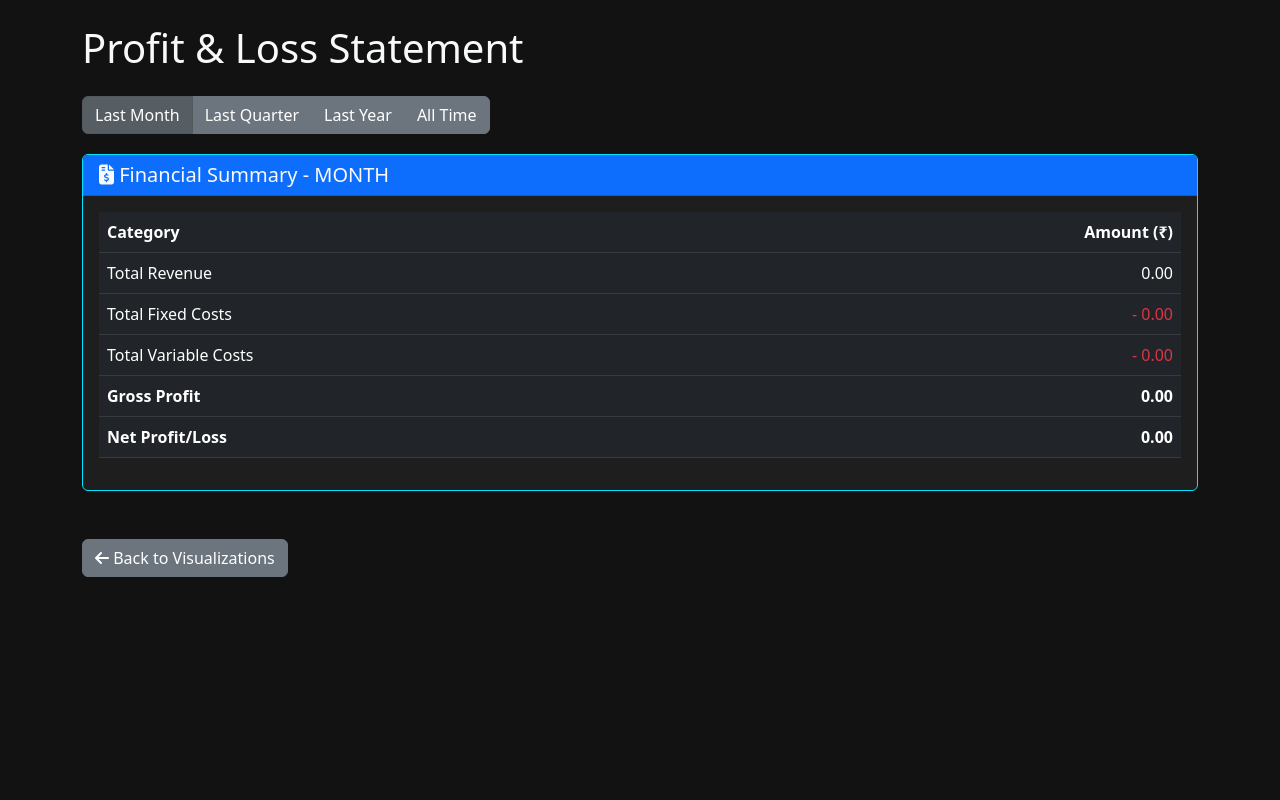
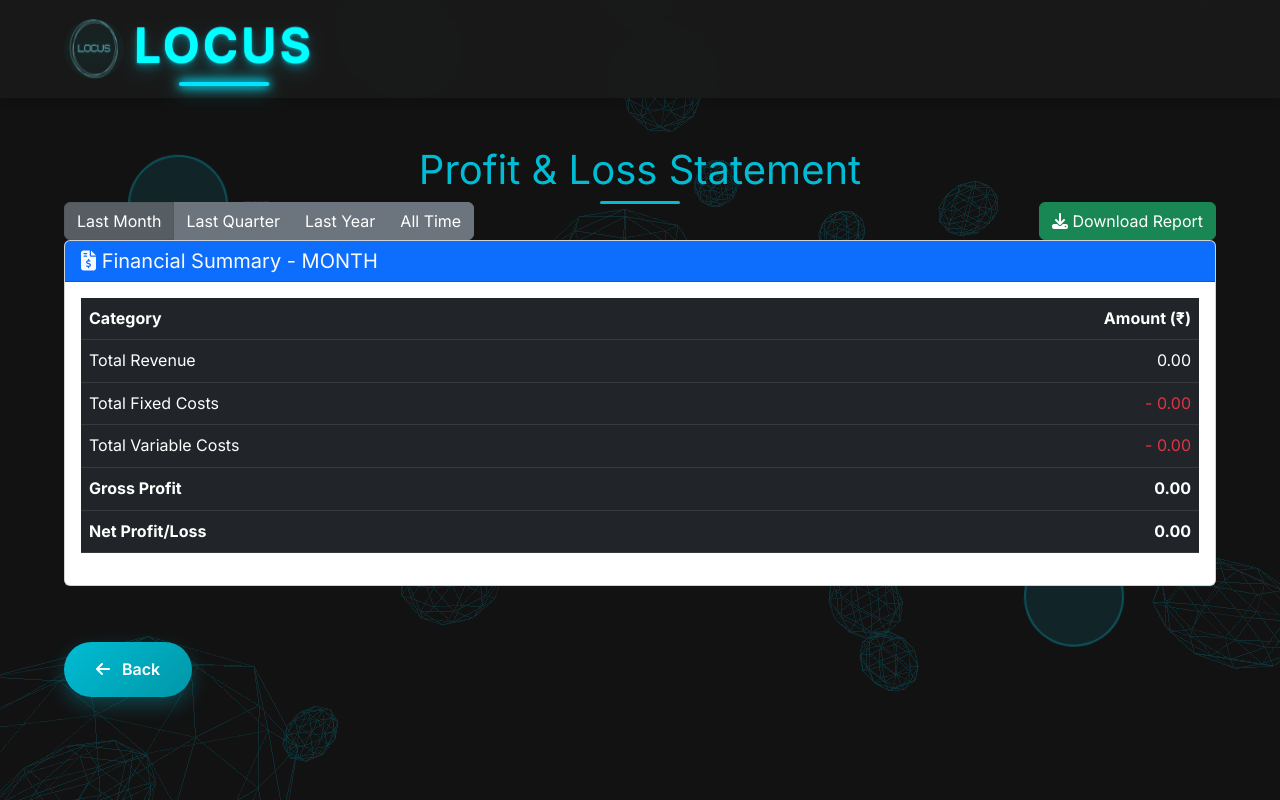
Before and after one commit to omchitlangia/locus, a Flask app: page /dashboard/visualization/profit-loss in a window 1280 px wide. Run offline with Flask 3, Linux system fonts and the light colour scheme; the visitor is signed in with stand-in values (Sample User, id 1); data that the repository does not hold is empty; some libraries are stand-ins or nearby versions.

Commit message:
Update profit_loss_new.html

```diff
--- a/app/templates/visualization/profit_loss_new.html
+++ b/app/templates/visualization/profit_loss_new.html
@@ -1,54 +1,199 @@
 <!DOCTYPE html>
 <html lang="en">
 <head>
-  <meta charset="UTF-8">
-  <meta name="viewport" content="width=device-width, initial-scale=1.0">
+  <meta charset="UTF-8" />
+  <meta name="viewport" content="width=device-width, initial-scale=1.0"/>
   <title>LOCUS - Profit & Loss</title>
+  <link href="https://fonts.googleapis.com/css2?family=Inter:wght@400;600;700&display=swap" rel="stylesheet">
   <link rel="stylesheet" href="https://cdnjs.cloudflare.com/ajax/libs/font-awesome/6.5.0/css/all.min.css">
-  <link href="https://cdn.jsdelivr.net/npm/bootstrap@5.3.0/dist/css/bootstrap.min.css" rel="stylesheet">
+  <link href="https://cdn.jsdelivr.net/npm/bootstrap@5.3.0/dist/css/bootstrap.min.css" rel="stylesheet" />
+  <link href="https://cdn.jsdelivr.net/npm/aos@2.3.4/dist/aos.css" rel="stylesheet" />
   <style>
     body {
+      font-family: 'Inter', sans-serif;
       background-color: #121212;
+      color: #f0f0f0;
+      margin: 0;
+      padding: 0;
+      line-height: 1.6;
+      scroll-behavior: smooth;
+    }
+    .header {
+      position: sticky;
+      top: 0;
+      z-index: 999;
+      background-color: rgba(26, 26, 26, 0.95);
+      padding: 1rem 0;
+      color: #fff;
+      box-shadow: 0 2px 10px rgba(0, 0, 0, 0.2);
+      backdrop-filter: blur(10px);
+    }
+    .logo-bar {
+      display: flex;
+      align-items: center;
+      justify-content: space-between;
+      width: 90%;
+      max-width: 1200px;
+      margin: auto;
+    }
+    .logo-container {
+      display: flex;
+      align-items: center;
+      gap: 10px;
+      perspective: 800px;
+    }
+    .logo-animated-container {
+      width: 60px;
+      height: 60px;
+      border-radius: 50%;
+      overflow: hidden;
+      display: flex;
+      align-items: center;
+      justify-content: center;
+      perspective: 1000px;
+    }
+    .logo-spin {
+      width: 100%;
+      height: auto;
+      animation: rotateLogo 6s linear infinite;
+      filter: drop-shadow(0 0 12px rgba(0, 255, 255, 0.6));
+      transform-style: preserve-3d;
+      border-radius: 50%;
+    }
+    @keyframes rotateLogo {
+      0% { transform: rotateY(0deg); }
+      50% { transform: rotateY(180deg) scale(1.1); }
+      100% { transform: rotateY(360deg); }
+    }
+    .container {
+      width: 90%;
+      max-width: 1200px;
+      margin: auto;
+      padding: 3rem 0;
+    }
+    h1 {
+      text-align: center;
+      font-size: 2.5rem;
+      color: #00bcd4;
+      position: relative;
+    }
+    h1::after {
+      content: '';
+      position: absolute;
+      bottom: -10px;
+      left: 50%;
+      transform: translateX(-50%);
+      width: 80px;
+      height: 3px;
+      background: #00bcd4;
+      border-radius: 3px;
+    }
+    .btn-back {
+      display: inline-block;
+      margin-top: 2rem;
+      padding: 0.9rem 2rem;
+      background: linear-gradient(135deg, #00bcd4, #0097a7);
       color: white;
+      border: none;
+      border-radius: 50px;
+      font-weight: 600;
+      text-decoration: none;
+      box-shadow: 0 8px 20px rgba(0, 188, 212, 0.3);
+      transition: all 0.3s ease;
     }
-    .card {
-      background-color: #1e1e1e;
-      border: 1px solid #00e5ff;
+    .btn-back i {
+      margin-right: 8px;
     }
-    .table-dark {
-      background-color: #1e1e1e;
-    }
-    .bg-success {
-      background-color: #28a745 !important;
-    }
-    .bg-danger {
-      background-color: #dc3545 !important;
-    }
-    .btn-secondary {
-      background-color: #6c757d;
-      color: white;
-    }
-    .btn-download {
-      background-color: #28a745;
-      color: white;
-    }
-    .timeframe-selector {
-      margin-bottom: 20px;
-    }
-    .loading-spinner {
-      display: none;
-      text-align: center;
-      margin: 20px 0;
+    .btn-back:hover {
+      transform: translateY(-3px);
+      box-shadow: 0 12px 30px rgba(0, 188, 212, 0.5);
     }
     .transaction-table {
       max-height: 300px;
       overflow-y: auto;
     }
+    #threejs-container {
+      position: fixed;
+      top: 0; left: 0;
+      width: 100%;
+      height: 100%;
+      z-index: -1;
+      opacity: 0.3;
+    }
+    .floating-element {
+      position: absolute;
+      width: 100px;
+      height: 100px;
+      background: rgba(0, 188, 212, 0.1);
+      border: 2px solid rgba(0, 188, 212, 0.3);
+      border-radius: 50%;
+      pointer-events: none;
+      z-index: -1;
+      animation: float 8s ease-in-out infinite;
+    }
+    @keyframes float {
+      0%, 100% { transform: translateY(0) rotate(0deg); }
+      50% { transform: translateY(-20px) rotate(5deg); }
+    }
+    .logo-text {
+  font-size: 3rem;
+  font-weight: 900;
+  text-align: center;
+  text-transform: uppercase;
+  letter-spacing: 3px;
+  color: #00e5ff;
+  background: linear-gradient(145deg, #00e5ff, #00bcd4);
+  -webkit-background-clip: text;
+  -webkit-text-fill-color: transparent;
+
+  text-shadow:
+    0 1px 0 #0ff,
+    0 2px 3px rgba(0, 229, 255, 0.5),
+    0 5px 8px rgba(0, 229, 255, 0.3),
+    0 8px 20px rgba(0, 229, 255, 0.2);
+
+  perspective: 100px;
+  transform: rotateX(5deg);
+  position: relative;
+}
+
+.logo-text::after {
+  content: '';
+  position: absolute;
+  bottom: -12px;
+  left: 50%;
+  transform: translateX(-50%);
+  width: 90px;
+  height: 4px;
+  background: #00e5ff;
+  border-radius: 4px;
+  box-shadow:
+    0 0 8px #00e5ff,
+    0 0 12px #00e5ff,
+    0 0 20px #00e5ff;
+}
+
   </style>
 </head>
-<body>
-  <div class="container py-4">
-    <h1 class="text-light mb-4">Profit & Loss Statement</h1>
+<body class="dark-mode">
+  <div id="threejs-container"></div>
+  <div class="floating-element" style="top: 20%; left: 10%; animation-delay: 0s;"></div>
+  <div class="floating-element" style="top: 70%; left: 80%; animation-delay: 1s;"></div>
+  <div class="floating-element" style="top: 40%; left: 60%; animation-delay: 2s;"></div>
+
+  <header class="header">
+    <div class="logo-bar">
+      <div class="logo-container">
+        <div class="logo-animated-container">
+          <img src="static/photos/logo.png" alt="LOCUS Logo" class="logo-spin" />
+        </div>
+        <h1 class="logo-text">LOCUS</h1>
+      </div>
+    </div>
+  </header>
+
+  <div class="container" data-aos="fade-up">
+    <h1>Profit & Loss Statement</h1>
 
     <div class="timeframe-selector">
       <div class="row">
@@ -60,10 +205,15 @@
             <button class="btn btn-secondary timeframe-btn" data-timeframe="all_time">All Time</button>
           </div>
         </div>
+        <div class="col-md-6 text-end">
+          <button class="btn btn-success" id="downloadBtn">
+            <i class="fas fa-download"></i> Download Report
+          </button>
+        </div>
       </div>
     </div>
 
-    <div id="loadingSpinner" class="loading-spinner">
+    <div id="loadingSpinner" class="loading-spinner" style="text-align:center; display:none;">
       <div class="spinner-border text-primary" role="status">
         <span class="visually-hidden">Loading...</span>
       </div>
@@ -71,48 +221,105 @@
     </div>
 
     <div id="contentArea">
-      <!-- Content will be loaded here dynamically -->
+      <!-- Dynamic content will be loaded here -->
     </div>
 
-    <a href="/dashboard/visualization" class="btn btn-secondary mt-4">
-      <i class="fas fa-arrow-left"></i> Back to Visualizations
+    <a href="/dashboard/visualization" class="btn-back">
+      <i class="fas fa-arrow-left"></i> Back
     </a>
   </div>
 
   <script src="https://cdn.jsdelivr.net/npm/bootstrap@5.3.0/dist/js/bootstrap.bundle.min.js"></script>
+  <script src="https://cdn.jsdelivr.net/npm/aos@2.3.4/dist/aos.js"></script>
+  <script src="https://cdnjs.cloudflare.com/ajax/libs/three.js/r128/three.min.js"></script>
   <script>
-    document.addEventListener('DOMContentLoaded', function() {
+    AOS.init();
+
+    // THREE.js background animation
+    const container = document.getElementById('threejs-container');
+    if (container) {
+      const scene = new THREE.Scene();
+      const camera = new THREE.PerspectiveCamera(75, window.innerWidth / window.innerHeight, 0.1, 1000);
+      const renderer = new THREE.WebGLRenderer({ alpha: true });
+      renderer.setSize(window.innerWidth, window.innerHeight);
+      container.appendChild(renderer.domElement);
+
+      const geometry = new THREE.IcosahedronGeometry(1, 1);
+      const material = new THREE.MeshBasicMaterial({ color: 0x00bcd4, wireframe: true, transparent: true, opacity: 0.3 });
+
+      const particles = [];
+      for (let i = 0; i < 50; i++) {
+        const particle = new THREE.Mesh(geometry, material.clone());
+        particle.position.set(Math.random() * 30 - 15, Math.random() * 30 - 15, Math.random() * 30 - 15);
+        particle.rotationSpeed = { x: Math.random() * 0.01, y: Math.random() * 0.02 };
+        particle.moveAmplitude = Math.random() * 0.003 + 0.001;
+        scene.add(particle);
+        particles.push(particle);
+      }
+
+      camera.position.z = 10;
+      let t = 0;
+      let mouseX = 0, mouseY = 0, targetX = 0, targetY = 0;
+
+      document.addEventListener('mousemove', e => {
+        mouseX = (e.clientX / window.innerWidth) * 2 - 1;
+        mouseY = -(e.clientY / window.innerHeight) * 2 + 1;
+      });
+
+      function animate() {
+        requestAnimationFrame(animate);
+        t += 0.01;
+        targetX += (mouseX - targetX) * 0.05;
+        targetY += (mouseY - targetY) * 0.05;
+        camera.position.x = targetX * 5;
+        camera.position.y = targetY * 2;
+        camera.lookAt(scene.position);
+        particles.forEach(p => {
+          p.rotation.x += p.rotationSpeed.x;
+          p.rotation.y += p.rotationSpeed.y;
+          p.position.x += Math.sin(t + p.position.y) * p.moveAmplitude;
+          p.position.y += Math.cos(t + p.position.x) * p.moveAmplitude;
+        });
+        renderer.render(scene, camera);
+      }
+
+      animate();
+      window.addEventListener('resize', () => {
+        camera.aspect = window.innerWidth / window.innerHeight;
+        camera.updateProjectionMatrix();
+        renderer.setSize(window.innerWidth, window.innerHeight);
+      });
+    }
+
+    // Dynamic data loading
+    document.addEventListener('DOMContentLoaded', function () {
       const timeframe = new URLSearchParams(window.location.search).get('timeframe') || 'month';
       loadData(timeframe);
 
-      // Set active timeframe button
       document.querySelectorAll('.timeframe-btn').forEach(btn => {
-        if (btn.dataset.timeframe === timeframe) {
-          btn.classList.add('active');
-        }
-
-        btn.addEventListener('click', function() {
+        if (btn.dataset.timeframe === timeframe) btn.classList.add('active');
+        btn.addEventListener('click', function () {
           const newTimeframe = this.dataset.timeframe;
           loadData(newTimeframe);
           history.pushState(null, '', `?timeframe=${newTimeframe}`);
-
-          // Update active button
           document.querySelectorAll('.timeframe-btn').forEach(b => b.classList.remove('active'));
           this.classList.add('active');
         });
       });
 
-      // Download button
-      document.getElementById('downloadBtn').addEventListener('click', function() {
-        const timeframe = new URLSearchParams(window.location.search).get('timeframe') || 'month';
-        window.location.href = `/dashboard/visualization/profit-loss/download?timeframe=${timeframe}`;
-      });
+      const downloadBtn = document.getElementById('downloadBtn');
+      if (downloadBtn) {
+        downloadBtn.addEventListener('click', function () {
+          const tf = new URLSearchParams(window.location.search).get('timeframe') || 'month';
+          window.location.href = `/dashboard/visualization/profit-loss/download?timeframe=${tf}`;
+        });
+      }
     });
 
     function loadData(timeframe) {
       const contentArea = document.getElementById('contentArea');
       const loadingSpinner = document.getElementById('loadingSpinner');
-
+      if (!contentArea || !loadingSpinner) return;
       contentArea.style.display = 'none';
       loadingSpinner.style.display = 'block';
 
@@ -120,21 +327,13 @@
         .then(response => response.json())
         .then(data => {
           if (data.error) {
-            contentArea.innerHTML = `
-              <div class="alert alert-danger">
-                <i class="fas fa-exclamation-triangle"></i> ${data.error}
-              </div>
-            `;
+            contentArea.innerHTML = `<div class="alert alert-danger"><i class="fas fa-exclamation-triangle"></i> ${data.error}</div>`;
           } else {
             contentArea.innerHTML = generateContent(data);
           }
         })
-        .catch(error => {
-          contentArea.innerHTML = `
-            <div class="alert alert-danger">
-              <i class="fas fa-exclamation-triangle"></i> Error loading data
-            </div>
-          `;
+        .catch(() => {
+          contentArea.innerHTML = `<div class="alert alert-danger"><i class="fas fa-exclamation-triangle"></i> Error loading data</div>`;
         })
         .finally(() => {
           loadingSpinner.style.display = 'none';
@@ -146,45 +345,21 @@
       return `
         <div class="card text-light mb-4">
           <div class="card-header bg-primary text-light">
-            <h5 class="mb-0">
-              <i class="fas fa-file-invoice-dollar mr-2"></i>
-              Financial Summary - ${data.timeframe.replace('_', ' ').toUpperCase()}
-            </h5>
+            <h5 class="mb-0"><i class="fas fa-file-invoice-dollar mr-2"></i> Financial Summary - ${data.timeframe.replace('_', ' ').toUpperCase()}</h5>
           </div>
           <div class="card-body">
             <table class="table table-dark table-hover">
-              <thead>
-                <tr>
-                  <th>Category</th>
-                  <th class="text-end">Amount (₹)</th>
-                </tr>
-              </thead>
+              <thead><tr><th>Category</th><th class="text-end">Amount (₹)</th></tr></thead>
               <tbody>
-                <tr>
-                  <td>Total Revenue</td>
-                  <td class="text-end">${data.totals.revenue.toFixed(2)}</td>
-                </tr>
-                <tr>
-                  <td>Total Fixed Costs</td>
-                  <td class="text-end text-danger">- ${data.totals.fixed_costs.toFixed(2)}</td>
-                </tr>
-                <tr>
-                  <td>Total Variable Costs</td>
-                  <td class="text-end text-danger">- ${data.totals.variable_costs.toFixed(2)}</td>
-                </tr>
-                <tr class="${data.totals.gross_profit >= 0 ? 'bg-success' : 'bg-danger'}">
-                  <td><strong>Gross Profit</strong></td>
-                  <td class="text-end"><strong>${data.totals.gross_profit.toFixed(2)}</strong></td>
-                </tr>
-                <tr class="${data.totals.net_profit >= 0 ? 'bg-success' : 'bg-danger'}">
-                  <td><strong>Net Profit/Loss</strong></td>
-                  <td class="text-end"><strong>${data.totals.net_profit.toFixed(2)}</strong></td>
-                </tr>
+                <tr><td>Total Revenue</td><td class="text-end">${data.totals.revenue.toFixed(2)}</td></tr>
+                <tr><td>Total Fixed Costs</td><td class="text-end text-danger">- ${data.totals.fixed_costs.toFixed(2)}</td></tr>
+                <tr><td>Total Variable Costs</td><td class="text-end text-danger">- ${data.totals.variable_costs.toFixed(2)}</td></tr>
+                <tr class="${data.totals.gross_profit >= 0 ? 'bg-success' : 'bg-danger'}"><td><strong>Gross Profit</strong></td><td class="text-end"><strong>${data.totals.gross_profit.toFixed(2)}</strong></td></tr>
+                <tr class="${data.totals.net_profit >= 0 ? 'bg-success' : 'bg-danger'}"><td><strong>Net Profit/Loss</strong></td><td class="text-end"><strong>${data.totals.net_profit.toFixed(2)}</strong></td></tr>
               </tbody>
             </table>
           </div>
         </div>
-
         ${generateTransactionSection('Revenue Transactions', data.revenue)}
         ${generateTransactionSection('Fixed Cost Transactions', data.fixed_costs)}
         ${generateTransactionSection('Variable Cost Transactions', data.variable_costs)}
@@ -193,32 +368,15 @@
 
     function generateTransactionSection(title, transactions) {
       if (!transactions || transactions.length === 0) return '';
-
       return `
         <div class="card text-light mb-4">
-          <div class="card-header bg-primary text-light">
-            <h5 class="mb-0">
-              <i class="fas fa-list mr-2"></i>
-              ${title}
-            </h5>
-          </div>
+          <div class="card-header bg-primary text-light"><h5 class="mb-0"><i class="fas fa-list mr-2"></i> ${title}</h5></div>
           <div class="card-body">
             <div class="transaction-table">
-              <table class="table table-dark">
-                <thead>
-                  <tr>
-                    <th>Date</th>
-                    <th>Description</th>
-                    <th class="text-end">Amount (₹)</th>
-                  </tr>
-                </thead>
+              <table class="table table-dark"><thead><tr><th>Date</th><th>Description</th><th class="text-end">Amount (₹)</th></tr></thead>
                 <tbody>
                   ${transactions.map(t => `
-                    <tr>
-                      <td>${t.date}</td>
-                      <td>${t.description}</td>
-                      <td class="text-end">${t.amount.toFixed(2)}</td>
-                    </tr>
+                    <tr><td>${t.date}</td><td>${t.description}</td><td class="text-end">${t.amount.toFixed(2)}</td></tr>
                   `).join('')}
                 </tbody>
               </table>
```
